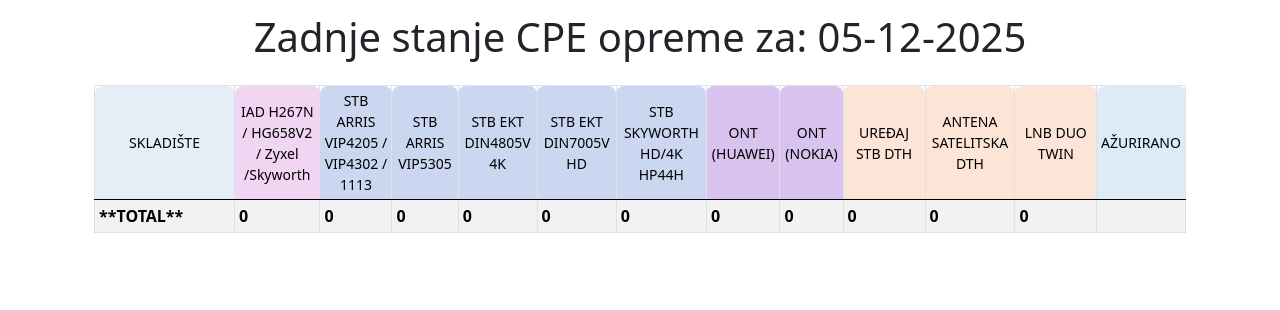
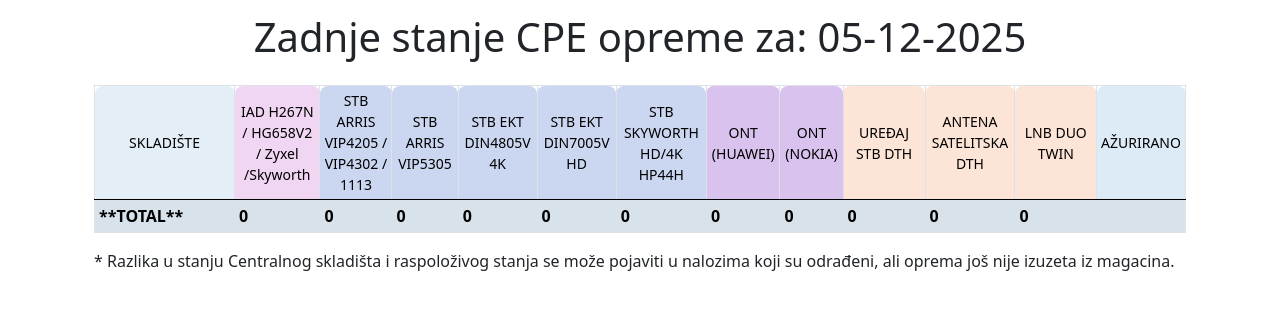
Before and after one commit to zorandasc/cpe_analiza_flask, a Flask app: page / in a window 1280 px wide. Shown: the part 146-456 px from the top of the page. Run offline with Flask 3, Linux system fonts and the light colour scheme; the visitor is signed in with stand-in values (Sample User, id 1); data that the repository does not hold is empty; parts of the project's set-up code (start-up, migrations or seed data) failed here and were passed over; some libraries are stand-ins or nearby versions.

Commit message:
total in table and colors

```diff
--- a/templates/home.html
+++ b/templates/home.html
@@ -96,20 +96,22 @@ styles %} {{ super() }}
     max-width: 90px;
     /* Allows the text to flow to the next line */
     white-space: normal;
-    /* Centers the label text if desired (optional) */
+
     text-align: center;
   }
   .table tr.red-row,
   .table tr.red-row td {
     background-color: #ffdde1 !important;
-
-    /* Optional: Set a darker text color for contrast */
   }
 
   .table tr.green-row,
   .table tr.green-row td {
     background-color: #def7eb !important;
-    /* Optional: Set a darker text color for contrast */
+  }
+
+  .table tr.blue-row,
+  .table tr.blue-row td {
+    background-color: #e4eef7 !important;
   }
 </style>
 {% endblock %} {% block content%}
@@ -243,7 +245,7 @@ styles %} {{ super() }}
           {% endif %}
         </tr>
         {% endfor %} {% if totals %}
-        <tr class="table-custom-head table-sm fw-bold">
+        <tr class="table-custom-head table-sm fw-bold blue-row">
           <td>**TOTAL**</td>
           <td>{{ totals.iads }}</td>
           <td>{{ totals.stb_arr_4205 }}</td>
@@ -261,6 +263,11 @@ styles %} {{ super() }}
         {% endif %}
       </tbody>
     </table>
+    <p>
+      * Razlika u stanju Centralnog skladišta i raspoloživog stanja se može
+      pojaviti u nalozima koji su odrađeni, ali oprema još nije izuzeta iz
+      magacina.
+    </p>
   </div>
 </div>
 
```
